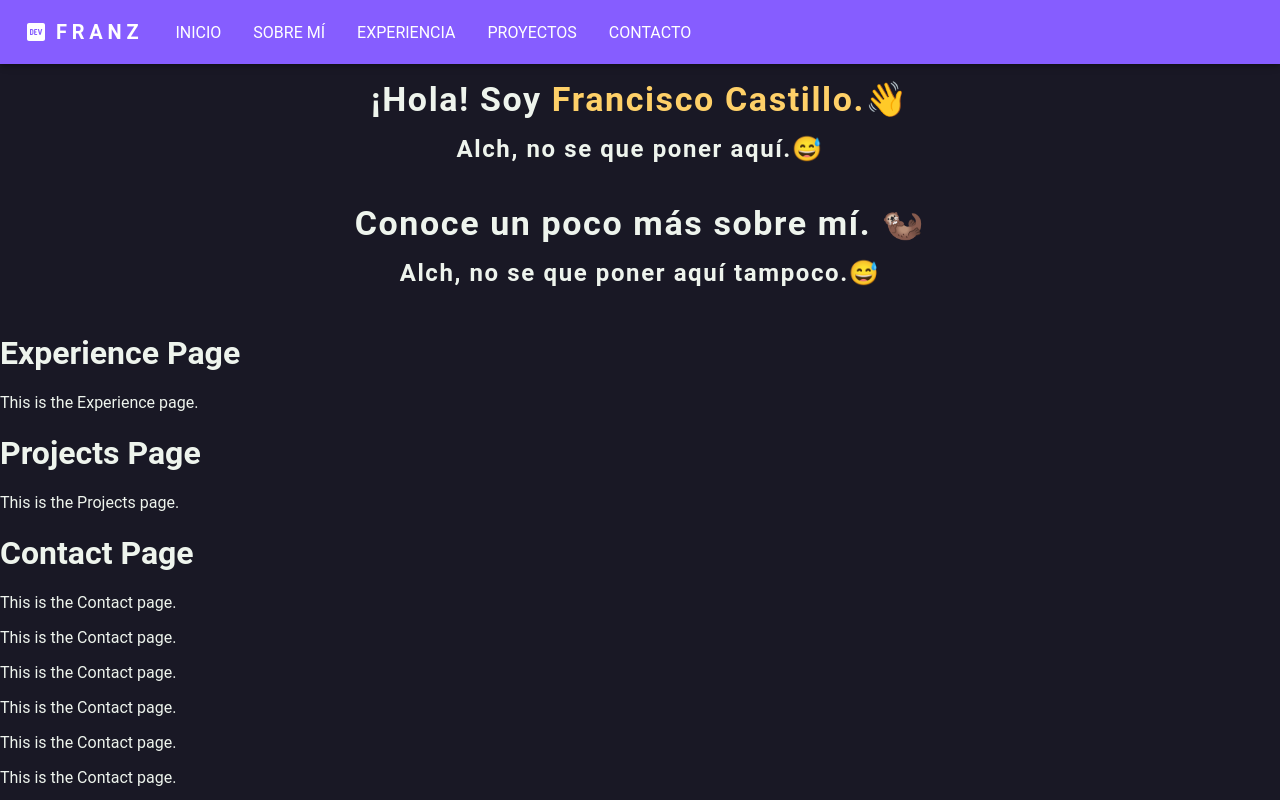
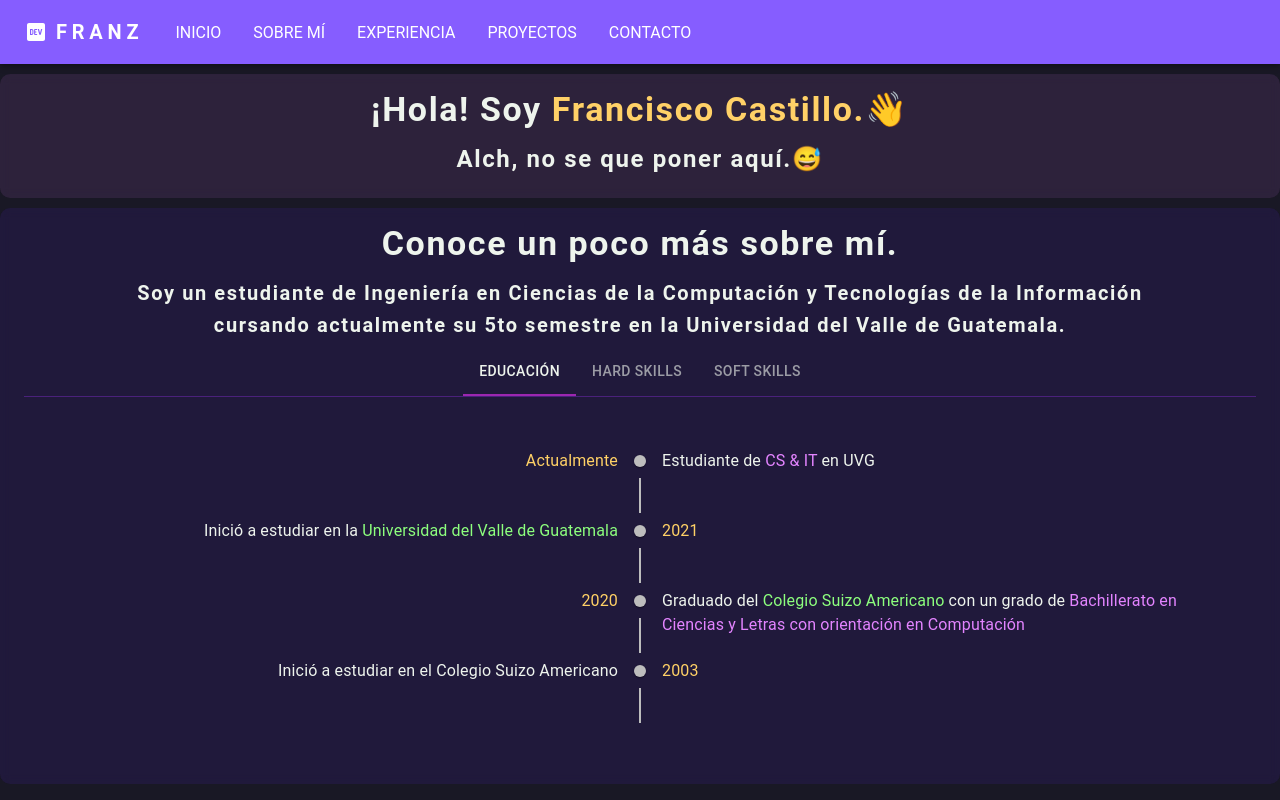
Before and after one commit to FranzCastillo/Portfolio, a React (Create React App) app: page / in a window 1280 px wide. Shown: the top 800 px of the page. Built offline with nearby package versions, Linux system fonts and the light colour scheme.

Commit message:
About Section Tabs (Education)

```diff
--- a/package.json
+++ b/package.json
@@ -6,10 +6,12 @@
     "@emotion/react": "^11.11.0",
     "@emotion/styled": "^11.11.0",
     "@mui/icons-material": "^5.11.16",
-    "@mui/material": "^5.13.2",
+    "@mui/lab": "^5.0.0-alpha.132",
+    "@mui/material": "^5.13.3",
     "@testing-library/jest-dom": "^5.16.5",
     "@testing-library/react": "^13.4.0",
     "@testing-library/user-event": "^13.5.0",
+    "prop-types": "^15.8.1",
     "react": "^18.2.0",
     "react-dom": "^18.2.0",
     "react-scripts": "5.0.1",
--- /dev/null
+++ b/src/components/AboutTabs/AboutTabs.js
@@ -0,0 +1,74 @@
+// https://mui.com/material-ui/react-tabs/
+import * as React from 'react';
+import PropTypes from 'prop-types';
+import Tabs from '@mui/material/Tabs';
+import Tab from '@mui/material/Tab';
+import Typography from '@mui/material/Typography';
+import Box from '@mui/material/Box';
+import EducationTimeline from "./Education/EducationTimeline";
+
+function TabPanel(props) {
+    const {children, value, index, ...other} = props;
+
+    return (
+        <div
+            role="tabpanel"
+            hidden={value !== index}
+            id={`simple-tabpanel-${index}`}
+            aria-labelledby={`simple-tab-${index}`}
+            {...other}
+        >
+            {value === index && (
+                <Box sx={{p: 3}}>
+                    <Typography>{children}</Typography>
+                </Box>
+            )}
+        </div>
+    );
+}
+
+TabPanel.propTypes = {
+    children: PropTypes.node,
+    index: PropTypes.number.isRequired,
+    value: PropTypes.number.isRequired,
+};
+
+function a11yProps(index) {
+    return {
+        id: `simple-tab-${index}`,
+        'aria-controls': `simple-tabpanel-${index}`,
+    };
+}
+
+export default function AboutTabs() {
+    const [value, setValue] = React.useState(0);
+
+    const handleChange = (event, newValue) => {
+        setValue(newValue);
+    };
+
+    return (
+        <Box sx={{width: '100%'}}>
+            <Box sx={{borderBottom: 1, borderColor: 'rgba(86,35,141,0.8)'}}>
+                <Tabs
+                    value={value}
+                    onChange={handleChange}
+                    centered aria-label="Tabs About Franz"
+                    textColor={"inherit"}
+                    indicatorColor={"secondary"}
+                >
+                    <Tab label="Educación" {...a11yProps(0)} />
+                    <Tab label="Hard Skills" {...a11yProps(1)} />
+                    <Tab label="Soft Skills" {...a11yProps(2)} />
+                </Tabs>
+            </Box>
+            <TabPanel value={value} index={0}>
+                <EducationTimeline/>
+            </TabPanel>
+            <TabPanel value={value} index={1}>
+            </TabPanel>
+            <TabPanel value={value} index={2}>
+            </TabPanel>
+        </Box>
+    );
+}
--- /dev/null
+++ b/src/components/AboutTabs/Education/Education.scss
@@ -0,0 +1,11 @@
+@import "../../../styles/Variables";
+
+.education {
+  #career {
+    color: $tertiary-color;
+  }
+
+  #place{
+    color: #8dff7e;
+  }
+}
--- /dev/null
+++ b/src/components/AboutTabs/Education/EducationTimeline.js
@@ -0,0 +1,64 @@
+import Timeline from '@mui/lab/Timeline';
+import TimelineItem from '@mui/lab/TimelineItem';
+import TimelineSeparator from '@mui/lab/TimelineSeparator';
+import TimelineConnector from '@mui/lab/TimelineConnector';
+import TimelineContent from '@mui/lab/TimelineContent';
+import TimelineDot from '@mui/lab/TimelineDot';
+import TimelineOppositeContent from '@mui/lab/TimelineOppositeContent';
+import "./Education.scss";
+import * as React from "react";
+
+const EducationTimeline = () => {
+    return (
+        <div className={"education"}>
+            <Timeline position="alternate">
+                <TimelineItem>
+                    <TimelineOppositeContent color="#FFD166">
+                        Actualmente
+                    </TimelineOppositeContent>
+                    <TimelineSeparator>
+                        <TimelineDot/>
+                        <TimelineConnector/>
+                    </TimelineSeparator>
+                    <TimelineContent>Estudiante de <span id={"career"}>CS & IT</span> en UVG</TimelineContent>
+                </TimelineItem>
+                <TimelineItem>
+                    <TimelineOppositeContent color="#FFD166">
+                        2021
+                    </TimelineOppositeContent>
+                    <TimelineSeparator>
+                        <TimelineDot/>
+                        <TimelineConnector/>
+                    </TimelineSeparator>
+                    <TimelineContent>Inició a estudiar en la <span
+                        id={"place"}>Universidad del Valle de Guatemala</span></TimelineContent>
+                </TimelineItem>
+                <TimelineItem>
+                    <TimelineOppositeContent color="#FFD166">
+                        2020
+                    </TimelineOppositeContent>
+                    <TimelineSeparator>
+                        <TimelineDot/>
+                        <TimelineConnector/>
+                    </TimelineSeparator>
+                    <TimelineContent>
+                        Graduado del <span id={"place"}>Colegio Suizo Americano </span> con un grado de
+                        <span
+                            id={"career"}> Bachillerato en Ciencias y Letras con orientación en Computación</span></TimelineContent>
+                </TimelineItem>
+                <TimelineItem>
+                    <TimelineOppositeContent color="#FFD166">
+                        2003
+                    </TimelineOppositeContent>
+                    <TimelineSeparator>
+                        <TimelineDot/>
+                        <TimelineConnector/>
+                    </TimelineSeparator>
+                    <TimelineContent>Inició a estudiar en el Colegio Suizo Americano</TimelineContent>
+                </TimelineItem>
+            </Timeline>
+        </div>
+    );
+}
+
+export default EducationTimeline;
--- a/src/pages/About/About.js
+++ b/src/pages/About/About.js
@@ -1,6 +1,7 @@
 import React from 'react';
 import Container from "@mui/material/Container";
 import Typography from "@mui/material/Typography";
+import AboutTabs from "../../components/AboutTabs/AboutTabs";
 
 const About = () => {
     return (
@@ -14,6 +15,9 @@ const About = () => {
                 justifyContent: 'center',
                 padding: '15px',
                 fontFamily: 'Roboto, sans-serif',
+                backgroundColor: 'rgba(96, 40, 255, 0.1)',
+                backdropFilter: 'blur(5px)',
+                borderRadius: '10px',
             }}
         >
             <Typography
@@ -21,15 +25,21 @@ const About = () => {
                 variant="h4"
                 component="h1"
                 gutterBottom>
-                Conoce un poco más sobre mí. 🦦
+                Conoce un poco más sobre mí.
             </Typography>
             <Typography
                 className={"title"}
-                variant="h5"
-                component="h2"
-                gutterBottom>
-                Alch, no se que poner aquí tampoco.😅
+                variant="h6"
+                component="h3"
+                gutterBottom
+                sx={{
+                    textAlign: 'center',
+                }}
+            >
+                <div>Soy un estudiante de <span id={"career"}>Ingeniería en Ciencias de la Computación y Tecnologías de la Información</span></div>
+                cursando actualmente su 5to semestre en la <span id={"university"}>Universidad del Valle de Guatemala</span>.
             </Typography>
+            <AboutTabs />
         </Container>
     );
 }
--- a/src/pages/Home/Home.js
+++ b/src/pages/Home/Home.js
@@ -15,6 +15,11 @@ const Home = () => {
                 justifyContent: 'center',
                 padding: '15px',
                 fontFamily: 'Roboto, sans-serif',
+                backgroundColor: 'rgba(227, 132, 255, 0.1)',
+                backdropFilter: 'blur(5px)',
+                borderRadius: '10px',
+                marginTop: '10px',
+                marginBottom: '10px',
             }}
         >
             <Typography
```
Also changed, not shown: 1 other file (tests, documents, lock files or other folders).
